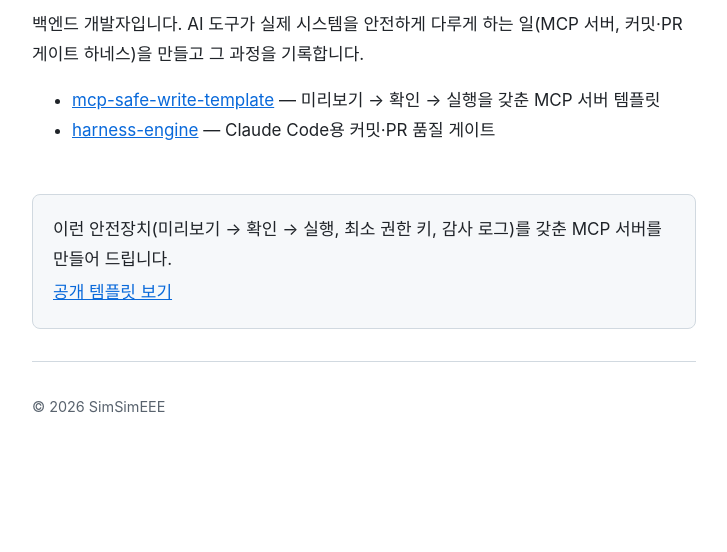
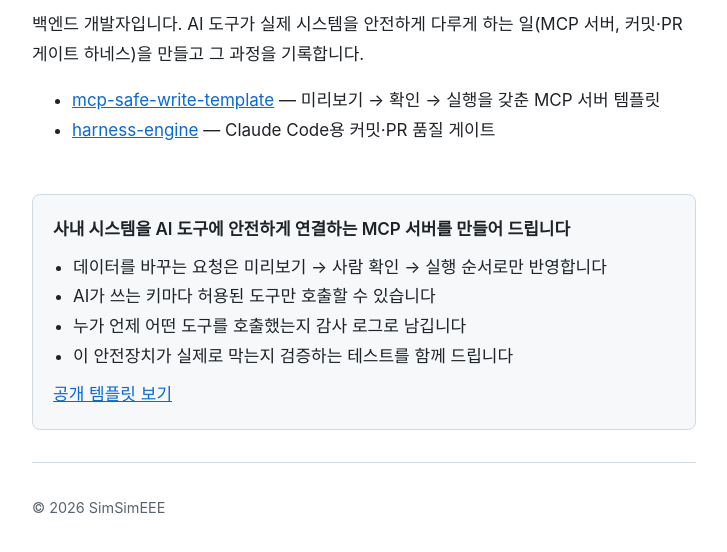
Before and after one commit to SimSimEEE/SimSimEEE.github.io, an Astro site: page /about in a window 1280 px wide. Shown: the part 206-758 px from the top of the page, without its empty margins (276-1003 px from the left). Built offline with nearby package versions, Linux system fonts and the light colour scheme; Astro itself is replaced by a stand-in of ours.

Commit message:
Rewrite the service note around the four safety guarantees
- heading plus four points: preview, confirm, execute; least-privilege
  keys; audit log; tests that prove the guards block
- link text lives in consts; the Kmong link stays hidden until its URL
  is filled in (listing still under review)

Co-Authored-By: Claude Opus 5.5 <noreply@anthropic.com>
Claude-Session: https://claude.ai/code/session_01CwmPckuohE6BKLSAWmLk7o

```diff
--- a/src/components/ServiceCta.astro
+++ b/src/components/ServiceCta.astro
@@ -2,9 +2,12 @@
 import { SERVICE_CTA, TEMPLATE_REPO } from "../consts";
 ---
 <aside class="cta">
-  <p>{SERVICE_CTA.text}</p>
+  <p class="heading">{SERVICE_CTA.heading}</p>
+  <ul>
+    {SERVICE_CTA.points.map((p) => <li>{p}</li>)}
+  </ul>
   <p>
-    {SERVICE_CTA.url && <a href={SERVICE_CTA.url}>MCP 서버 개발 의뢰하기</a>}
+    {SERVICE_CTA.url && <a href={SERVICE_CTA.url}>{SERVICE_CTA.linkText}</a>}
     {SERVICE_CTA.url && " · "}
     <a href={TEMPLATE_REPO}>공개 템플릿 보기</a>
   </p>
@@ -12,4 +15,6 @@ import { SERVICE_CTA, TEMPLATE_REPO } from "../consts";
 <style>
   .cta { margin-top: 3rem; padding: 1rem 1.25rem; border: 1px solid var(--line); border-radius: 8px; background: #f6f8fa; }
   .cta p { margin: 0.25rem 0; }
+  .cta .heading { font-weight: 600; }
+  .cta ul { margin: 0.5rem 0; padding-left: 1.25rem; }
 </style>
--- a/src/consts.ts
+++ b/src/consts.ts
@@ -1,8 +1,19 @@
 export const SITE_TITLE = "SimSimEEE";
 export const SITE_DESCRIPTION = "MCP 서버, AI 하네스, 개발 자동화 실무 기록";
-/** Shown under every post. Fill in the Kmong service URL before the first post goes public. */
+/**
+ * Service note shown under every post and on the about page.
+ * `url` stays empty until the Kmong listing is approved; while it is empty only the template link shows.
+ * Keep the wording in sync with projects/teaching/service-cta.md in the personal vault.
+ */
 export const SERVICE_CTA = {
-  text: "이런 안전장치(미리보기 → 확인 → 실행, 최소 권한 키, 감사 로그)를 갖춘 MCP 서버를 만들어 드립니다.",
+  heading: "사내 시스템을 AI 도구에 안전하게 연결하는 MCP 서버를 만들어 드립니다",
+  points: [
+    "데이터를 바꾸는 요청은 미리보기 → 사람 확인 → 실행 순서로만 반영합니다",
+    "AI가 쓰는 키마다 허용된 도구만 호출할 수 있습니다",
+    "누가 언제 어떤 도구를 호출했는지 감사 로그로 남깁니다",
+    "이 안전장치가 실제로 막는지 검증하는 테스트를 함께 드립니다",
+  ],
+  linkText: "크몽에서 의뢰하기",
   url: "",
 };
 export const TEMPLATE_REPO = "https://github.com/SimSimEEE/mcp-safe-write-template";
```
